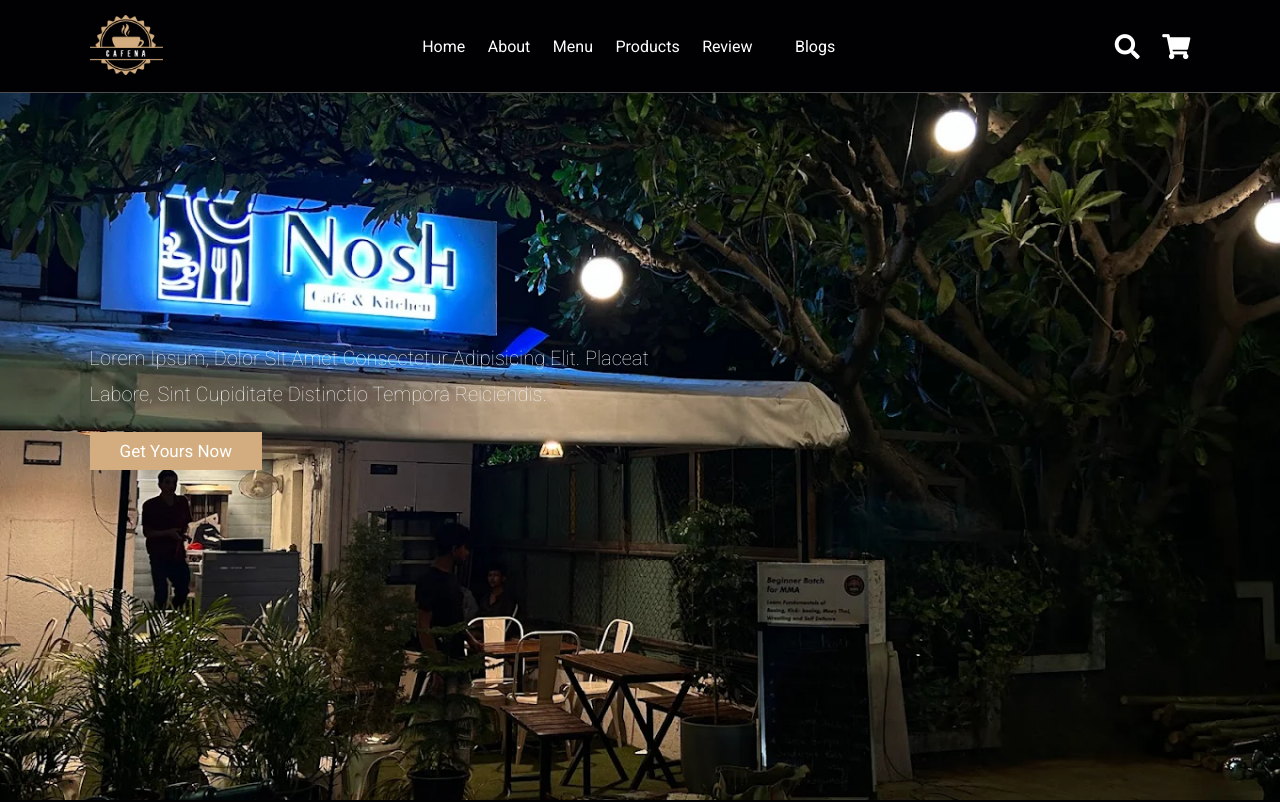
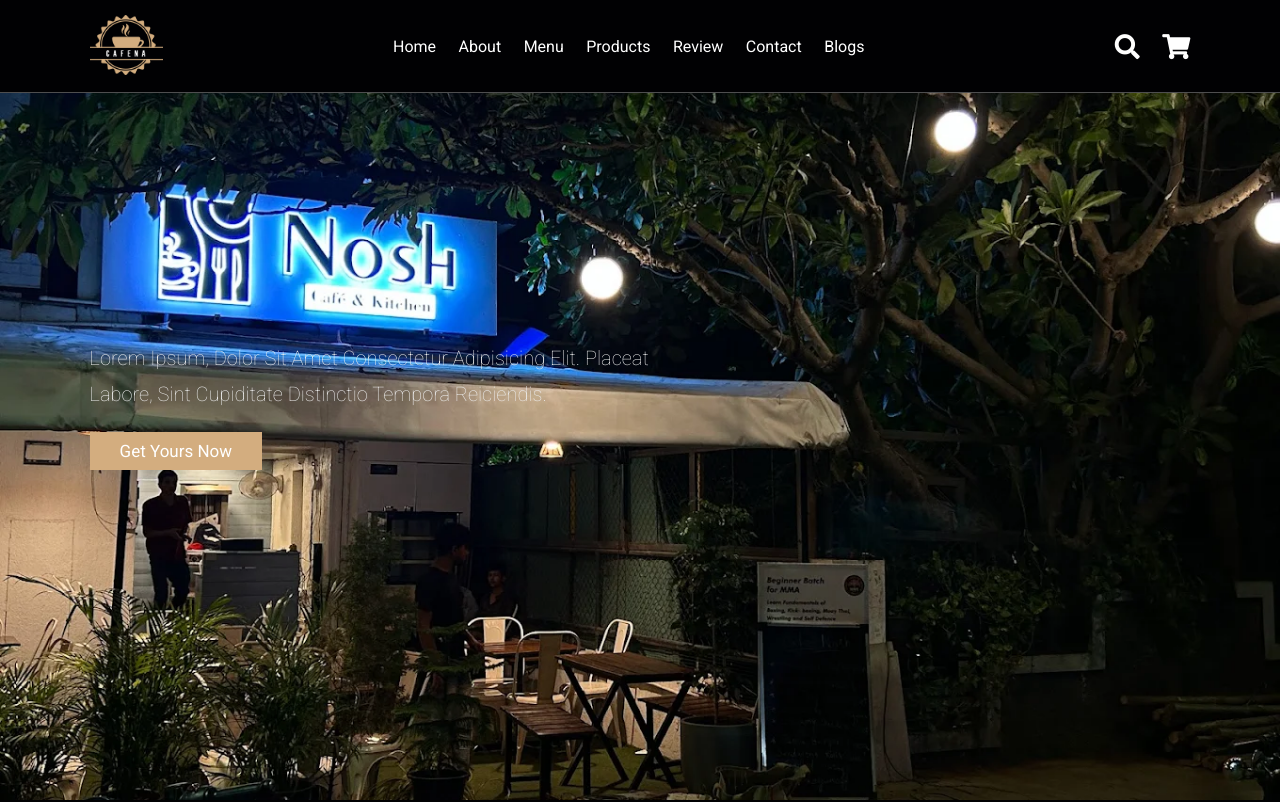
Before and after one commit to ayush19a/cafe-nosh, a plain HTML site: page Coffee-shop-website-main/index.html in a window 1280 px wide. Shown: the top 802 px of the page. Drawn offline with Linux system fonts and the light colour scheme; files whose address does not match are found by name.

Commit message:
Update index.html

```diff
--- a/Coffee-shop-website-main/index.html
+++ b/Coffee-shop-website-main/index.html
@@ -29,7 +29,7 @@
         <a href="#menu">menu</a>
         <a href="#products">products</a>
         <a href="#review">review</a>
-        <a href="#contact"></a>
+        <a href="#contact">contact</a>
         <a href="#blogs">blogs</a>
     </nav>
 
```
